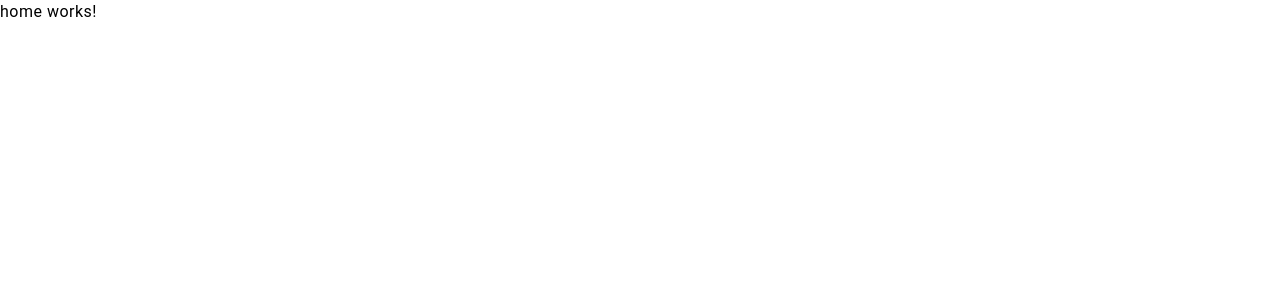
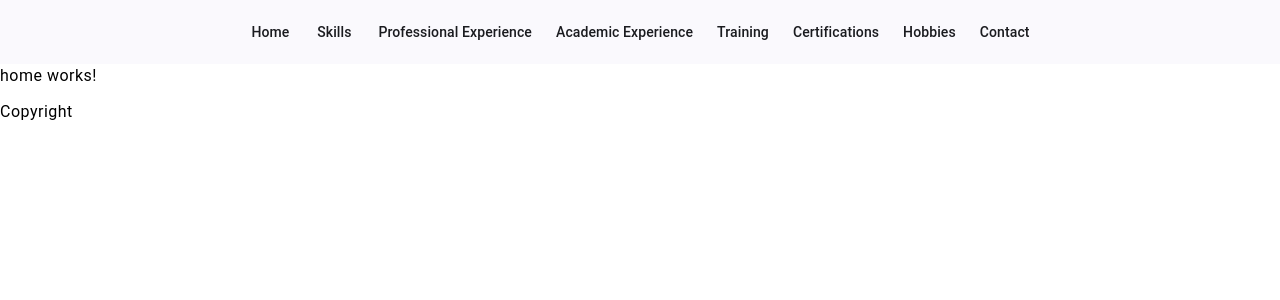
Before and after one commit to mesosteros/cv, an Angular app: page / in a window 1280 px wide. Shown: the top 300 px of the page. Built offline with nearby package versions, Linux system fonts and the light colour scheme.

Commit message:
Add basic layout

```diff
--- a/src/app/app.component.html
+++ b/src/app/app.component.html
@@ -1 +1,20 @@
-<router-outlet />
+@if(hideSideMenu){
+<app-header />
+<main>
+  <router-outlet />
+</main>
+<app-footer />
+} @else {
+<mat-drawer-container class="mobile-sidenav-container" autosize>
+  <mat-drawer #drawer class="mobile-sidenav" mode="side">
+    <app-navigation [hideSideMenu]="hideSideMenu"></app-navigation>
+  </mat-drawer>
+  <button type="button" mat-button (click)="drawer.toggle()">
+    <mat-icon aria-hidden="false" aria-label="Menu" fontIcon="menu"></mat-icon>
+  </button>
+  <main class="main">
+    <router-outlet />
+  </main>
+  <app-footer />
+</mat-drawer-container>
+}
--- a/src/app/app.component.scss
+++ b/src/app/app.component.scss
@@ -0,0 +1,16 @@
+.mobile-sidenav {
+  display: flex;
+  flex-direction: column;
+  justify-content: flex-start;
+  align-items: center;
+  flex-wrap: wrap;
+
+  &-container {
+    min-height: 100%;
+  }
+}
+
+.main {
+  display: flex;
+  height: 100%;
+}
--- a/src/app/app.component.ts
+++ b/src/app/app.component.ts
@@ -1,13 +1,90 @@
-import { Component } from '@angular/core';
+import {
+  afterNextRender,
+  Component,
+  inject,
+  OnInit,
+  Renderer2,
+  RendererFactory2,
+} from '@angular/core';
 import { RouterOutlet } from '@angular/router';
+import { HeaderComponent } from './components/header/header.component';
+import { FooterComponent } from './components/footer/footer.component';
+import { NavigationComponent } from './components/navigation/navigation.component';
+import { MatSidenavModule } from '@angular/material/sidenav';
+import { MatIconModule } from '@angular/material/icon';
+import { MatButtonModule } from '@angular/material/button';
+import { SeoService } from './shared/seo/seo.service';
+import { BreakpointObserver, Breakpoints } from '@angular/cdk/layout';
 
 @Component({
   selector: 'app-root',
   standalone: true,
-  imports: [RouterOutlet],
+  imports: [
+    RouterOutlet,
+    HeaderComponent,
+    FooterComponent,
+    NavigationComponent,
+    MatSidenavModule,
+    MatIconModule,
+    MatButtonModule,
+  ],
+  providers: [SeoService],
   templateUrl: './app.component.html',
-  styleUrl: './app.component.scss'
+  styleUrl: './app.component.scss',
 })
-export class AppComponent {
+export class AppComponent implements OnInit {
   title = 'cv';
+
+  hideSideMenu = true;
+  private renderer = inject(Renderer2);
+  private rendererFactory = inject(RendererFactory2);
+
+  constructor(
+    private responsive: BreakpointObserver,
+    private seoService: SeoService
+  ) {
+    afterNextRender(() => {
+      this.renderer = this.rendererFactory.createRenderer(null, null);
+      this.addStructuredData();
+    });
+  }
+
+  ngOnInit() {
+    this.seoService.updateMetaTags(
+      'Home',
+      'Front-End Tech Manager | Angular Expert | Delivering innovative web solutions',
+      'path/to/your/image.png'
+    );
+
+    this.responsive
+      .observe([
+        Breakpoints.HandsetPortrait,
+        Breakpoints.WebPortrait,
+        Breakpoints.HandsetLandscape,
+        Breakpoints.TabletLandscape,
+      ])
+      .subscribe((result) => {
+        this.hideSideMenu = true;
+
+        if (result.matches) {
+          this.hideSideMenu = false;
+        }
+      });
+  }
+
+  addStructuredData() {
+    const script = this.renderer.createElement('script');
+    script.type = 'application/ld+json';
+    script.text = `
+    {
+      "@context": "http://carlosesantos.com",
+      "@type": "Personal",
+      "name": "Carlos Ermida Santos",
+      "url": "https://carlosesantos.com",
+      "logo": "https://carlosesantos.com/logo.png",
+      "description": "Front-End Tech Manager | Angular Expert | Delivering innovative web solutions"
+    }`;
+
+    this.renderer.appendChild(document.head, script);
+  }
 }
--- a/src/app/components/footer/footer.component.html
+++ b/src/app/components/footer/footer.component.html
@@ -1 +1 @@
-<p>footer works!</p>
+<footer>Copyright</footer>
--- a/src/app/components/header/header.component.html
+++ b/src/app/components/header/header.component.html
@@ -1 +1,7 @@
-<p>header works!</p>
+<header class="header">
+    <mat-toolbar color="primary">
+        <mat-toolbar-row class="header-navigation">
+            <app-navigation [hideSideMenu]="true"></app-navigation>
+        </mat-toolbar-row>
+    </mat-toolbar>
+</header>
--- a/src/app/components/header/header.component.scss
+++ b/src/app/components/header/header.component.scss
@@ -0,0 +1,9 @@
+.header {
+  &-navigation {
+    display: flex;
+    flex-direction: row;
+    justify-content: center;
+    align-items: center;
+    flex: 1 1 auto;
+  }
+}
--- a/src/app/components/home/home.component.ts
+++ b/src/app/components/home/home.component.ts
@@ -1,12 +1,22 @@
-import { Component } from '@angular/core';
+import { Component, OnInit } from '@angular/core';
+import { SeoService } from '../../shared/seo/seo.service';
 
 @Component({
   selector: 'app-home',
   standalone: true,
   imports: [],
+  providers: [SeoService],
   templateUrl: './home.component.html',
-  styleUrl: './home.component.scss'
+  styleUrl: './home.component.scss',
 })
-export class HomeComponent {
+export class HomeComponent implements OnInit {
+  constructor(private seoService: SeoService) {}
 
+  ngOnInit() {
+    this.seoService.updateMetaTags(
+      'Home',
+      'Front-End Tech Manager | Angular Expert | Delivering innovative web solutions',
+      'path/to/your/image.png'
+    );
+  }
 }
--- a/src/app/components/navigation/navigation.component.html
+++ b/src/app/components/navigation/navigation.component.html
@@ -1 +1,30 @@
-<p>navigation works!</p>
+<nav
+  class="navigation"
+  [ngClass]="mobileMode ? 'navigation--mobile' : 'navigation--desktop'"
+>
+  <a mat-button routerLink="/" routerLinkActive="router-link-active">Home</a>
+  <a mat-button routerLink="/skills" routerLinkActive="router-link-active"
+    >Skills</a
+  >
+  <a mat-button routerLink="/professional" routerLinkActive="router-link-active"
+    >Professional Experience</a
+  >
+  <a mat-button routerLink="/academic" routerLinkActive="router-link-active"
+    >Academic Experience</a
+  >
+  <a mat-button routerLink="/training" routerLinkActive="router-link-active"
+    >Training</a
+  >
+  <a
+    mat-button
+    routerLink="/certifications"
+    routerLinkActive="router-link-active"
+    >Certifications</a
+  >
+  <a mat-button routerLink="/hobbies" routerLinkActive="router-link-active"
+    >Hobbies</a
+  >
+  <a mat-button routerLink="/contacts" routerLinkActive="router-link-active"
+    >Contact</a
+  >
+</nav>
--- a/src/app/components/navigation/navigation.component.scss
+++ b/src/app/components/navigation/navigation.component.scss
@@ -0,0 +1,9 @@
+.navigation {
+  &--mobile {
+    display: flex;
+    flex-direction: column;
+    justify-content: center;
+    align-items: flex-start;
+    flex-wrap: wrap;
+  }
+}
--- a/src/app/components/navigation/navigation.component.ts
+++ b/src/app/components/navigation/navigation.component.ts
@@ -1,12 +1,21 @@
-import { Component } from '@angular/core';
-
+import { CommonModule } from '@angular/common';
+import { Component, Input, OnChanges, SimpleChanges } from '@angular/core';
+import { MatIconModule } from '@angular/material/icon';
+import { MatButtonModule } from '@angular/material/button';
 @Component({
   selector: 'app-navigation',
   standalone: true,
-  imports: [],
+  imports: [CommonModule, MatIconModule, MatButtonModule],
   templateUrl: './navigation.component.html',
-  styleUrl: './navigation.component.scss'
+  styleUrl: './navigation.component.scss',
 })
-export class NavigationComponent {
+export class NavigationComponent implements OnChanges {
+  @Input() hideSideMenu = true;
+  mobileMode = false;
 
+  ngOnChanges(changes: SimpleChanges): void {
+    if (changes['hideSideMenu']) {
+      this.mobileMode = !changes['hideSideMenu'].currentValue;
+    }
+  }
 }
```
Also changed, not shown: src/app/components/header/header.component.ts (+12 -5 lines).
